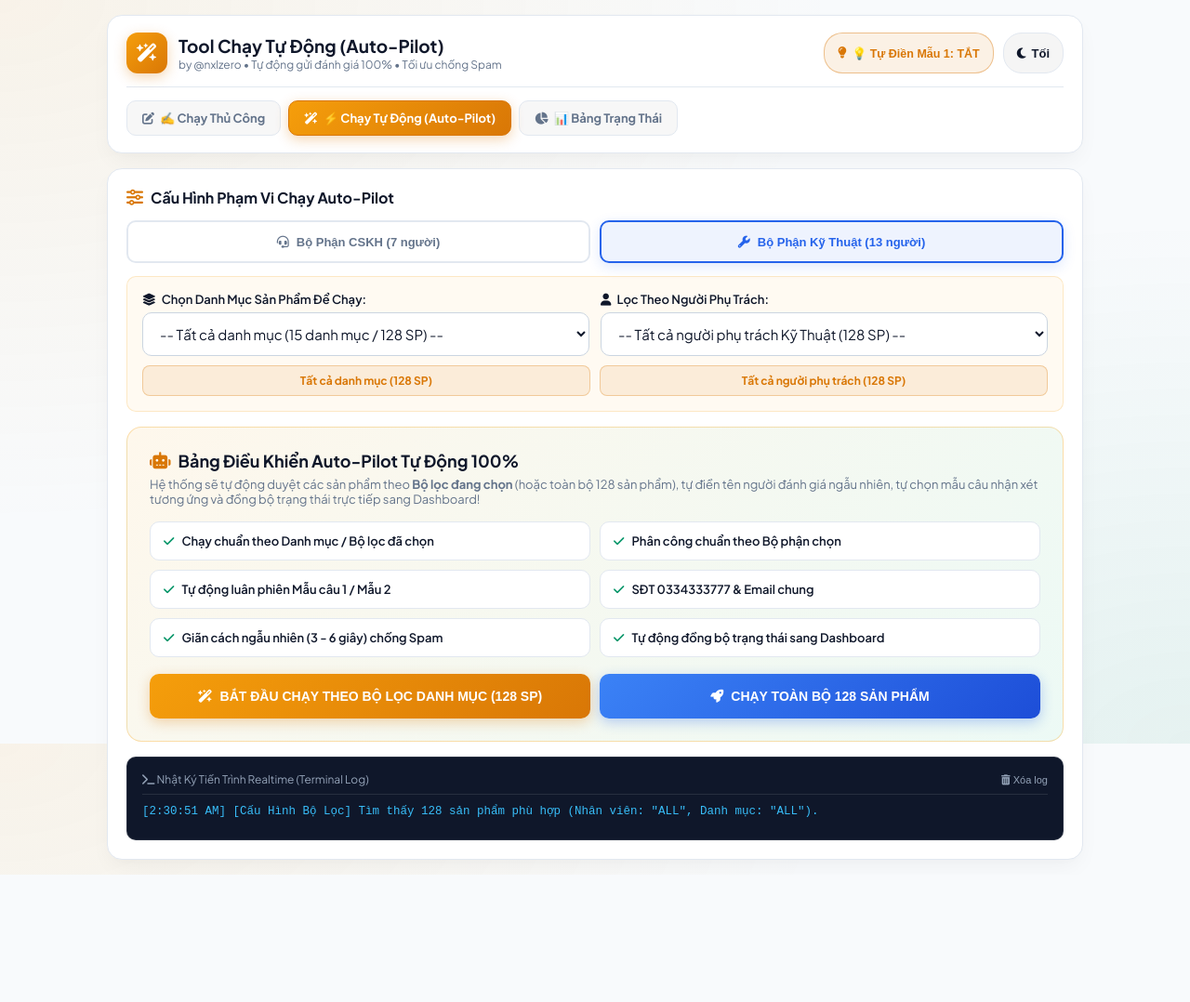
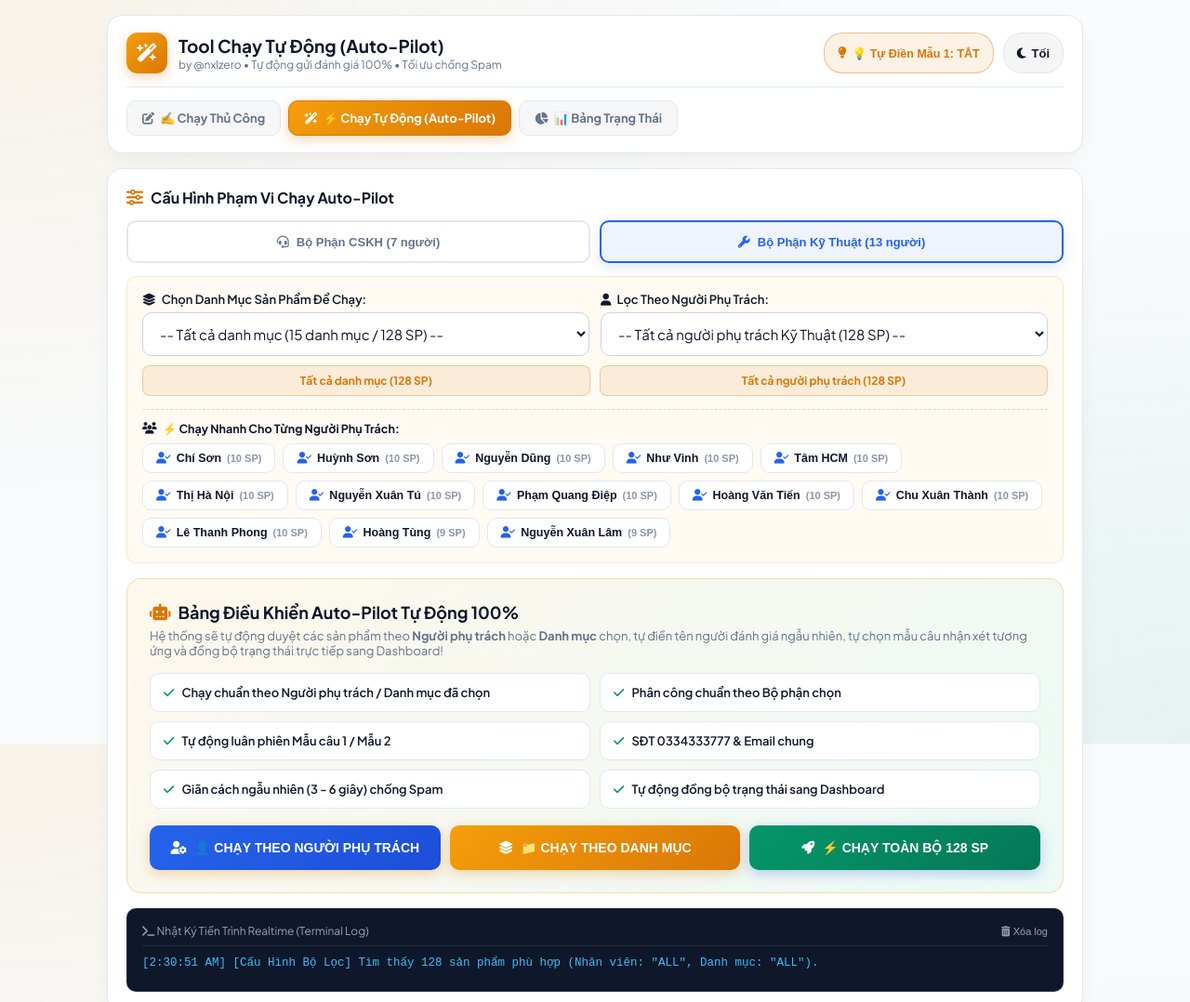
Before and after one commit to nxl2010/reviewtool, a website: page autopilot.html in a window 1280 px wide. Shown: the top 1078 px of the page at 93% size. Before the commit the page ends 941 px from the top, so only its background shows below. Drawn offline with Linux system fonts and the light colour scheme; no server answers.

Commit message:
feat: Add Auto-Pilot execution by individual staff member and quick staff action buttons

```diff
--- a/autopilot.html
+++ b/autopilot.html
@@ -529,6 +529,12 @@
             <span class="badge-user" id="categoryProductCountBadge" style="flex: 1;">Danh mục: Tất cả (15 danh mục)</span>
             <span class="badge-user" id="staffProductCountBadge" style="flex: 1;">Phụ trách: Tất cả sản phẩm</span>
           </div>
+
+          <!-- Quick Staff Buttons Bar -->
+          <div style="margin-top: 14px; padding-top: 12px; border-top: 1px dashed rgba(217, 119, 6, 0.3);">
+            <label style="font-weight: 700; margin-bottom: 8px; font-size: 12.5px;"><i class="fa-solid fa-users"></i> ⚡ Chạy Nhanh Cho Từng Người Phụ Trách:</label>
+            <div id="quickStaffButtonsContainer" style="display: flex; gap: 8px; flex-wrap: wrap; margin-top: 6px;"></div>
+          </div>
         </div>
 
         <!-- Auto-Pilot Central Console Card -->
@@ -537,11 +543,11 @@
             <i class="fa-solid fa-robot" style="color:var(--accent-gold);"></i> Bảng Điều Khiển Auto-Pilot Tự Động 100%
           </h2>
           <p style="font-size:13px; color:var(--text-muted);" id="autoPilotDescription">
-            Hệ thống sẽ tự động duyệt các sản phẩm theo <strong>Bộ lọc đang chọn</strong> (hoặc toàn bộ 128 sản phẩm), tự điền tên người đánh giá ngẫu nhiên, tự chọn mẫu câu nhận xét tương ứng và đồng bộ trạng thái trực tiếp sang Dashboard!
+            Hệ thống sẽ tự động duyệt các sản phẩm theo <strong>Người phụ trách</strong> hoặc <strong>Danh mục</strong> chọn, tự điền tên người đánh giá ngẫu nhiên, tự chọn mẫu câu nhận xét tương ứng và đồng bộ trạng thái trực tiếp sang Dashboard!
           </p>
 
           <div class="autopilot-features-grid">
-            <div class="feature-item" id="featureItemCatCount"><i class="fa-solid fa-check" style="color:var(--success);"></i> Chạy chuẩn theo Danh mục / Bộ lọc đã chọn</div>
+            <div class="feature-item" id="featureItemCatCount"><i class="fa-solid fa-check" style="color:var(--success);"></i> Chạy chuẩn theo Người phụ trách / Danh mục đã chọn</div>
             <div class="feature-item"><i class="fa-solid fa-check" style="color:var(--success);"></i> Phân công chuẩn theo Bộ phận chọn</div>
             <div class="feature-item"><i class="fa-solid fa-check" style="color:var(--success);"></i> Tự động luân phiên Mẫu câu 1 / Mẫu 2</div>
             <div class="feature-item"><i class="fa-solid fa-check" style="color:var(--success);"></i> SĐT 0334333777 & Email chung</div>
@@ -561,13 +567,16 @@
             <div id="autoPilotCurrentItemText" style="font-size:13px; color:var(--primary); margin-top:8px; font-weight:700;"></div>
           </div>
 
-          <!-- Action Buttons -->
+          <!-- Action Buttons Grid -->
           <div class="form-actions" style="margin-top:18px; display:flex; gap:10px; flex-wrap:wrap;">
-            <button id="btnStartAutoPilot" class="btn btn-warning" style="flex:1;">
-              <i class="fa-solid fa-wand-magic-sparkles"></i> BẮT ĐẦU CHẠY THEO BỘ LỌC DANH MỤC
+            <button id="btnStartAutoPilotStaff" class="btn btn-warning" style="flex:1; min-width: 220px; background: linear-gradient(135deg, #2563eb, #1d4ed8);">
+              <i class="fa-solid fa-user-gear"></i> 👤 CHẠY THEO NGƯỜI PHỤ TRÁCH
             </button>
-            <button id="btnStartAutoPilotAll" class="btn btn-primary" style="flex:1;">
-              <i class="fa-solid fa-rocket"></i> CHẠY TOÀN BỘ 128 SẢN PHẨM
+            <button id="btnStartAutoPilot" class="btn btn-warning" style="flex:1; min-width: 220px;">
+              <i class="fa-solid fa-layer-group"></i> 📁 CHẠY THEO DANH MỤC
+            </button>
+            <button id="btnStartAutoPilotAll" class="btn btn-primary" style="flex:1; min-width: 220px; background: linear-gradient(135deg, #059669, #047857);">
+              <i class="fa-solid fa-rocket"></i> ⚡ CHẠY TOÀN BỘ 128 SP
             </button>
             <button id="btnStopAutoPilot" class="btn btn-danger" style="display: none; width:100%;">
               <i class="fa-solid fa-circle-stop"></i> DỪNG TIẾN TRÌNH AUTO-PILOT
--- a/autopilot.js
+++ b/autopilot.js
@@ -43,9 +43,11 @@ document.addEventListener('DOMContentLoaded', async () => {
   const staffProductCountBadge = document.getElementById('staffProductCountBadge');
   const categoryProductCountBadge = document.getElementById('categoryProductCountBadge');
 
+  const btnStartAutoPilotStaff = document.getElementById('btnStartAutoPilotStaff');
   const btnStartAutoPilot = document.getElementById('btnStartAutoPilot');
   const btnStartAutoPilotAll = document.getElementById('btnStartAutoPilotAll');
   const btnStopAutoPilot = document.getElementById('btnStopAutoPilot');
+  const quickStaffButtonsContainer = document.getElementById('quickStaffButtonsContainer');
   const autoPilotProgressSection = document.getElementById('autoPilotProgressSection');
   const autoPilotProgressText = document.getElementById('autoPilotProgressText');
   const autoPilotProgressPercent = document.getElementById('autoPilotProgressPercent');
@@ -266,6 +268,45 @@ document.addEventListener('DOMContentLoaded', async () => {
       opt.textContent = `👤 ${deptTitle}: ${s.staffName} (${s.count} SP)`;
       staffSelect.appendChild(opt);
     });
+
+    renderQuickStaffButtons(sList);
+  }
+
+  function renderQuickStaffButtons(sList) {
+    if (!quickStaffButtonsContainer) return;
+    quickStaffButtonsContainer.innerHTML = '';
+
+    sList.forEach(s => {
+      const btn = document.createElement('button');
+      btn.type = 'button';
+      btn.className = 'btn-quick-staff';
+      btn.style.cssText = `
+        padding: 8px 14px;
+        background: var(--card-bg);
+        border: 1px solid var(--card-border);
+        border-radius: var(--radius-md);
+        font-size: 12.5px;
+        font-weight: 700;
+        color: var(--text-main);
+        cursor: pointer;
+        display: inline-flex;
+        align-items: center;
+        gap: 6px;
+        transition: all 0.2s ease;
+      `;
+      btn.innerHTML = `<i class="fa-solid fa-user-check" style="color:var(--primary);"></i> ${s.staffName} <span style="font-size:11px; opacity:0.75; color:var(--text-muted);">(${s.count} SP)</span>`;
+
+      btn.addEventListener('click', () => {
+        if (staffSelect) staffSelect.value = s.staffName;
+        if (categorySelect) categorySelect.value = 'ALL';
+        filterProducts();
+
+        const staffProducts = allProducts.filter(p => p.assignee === s.staffName);
+        runAutoPilotLoop(staffProducts, `Nhân Viên: ${s.staffName}`);
+      });
+
+      quickStaffButtonsContainer.appendChild(btn);
+    });
   }
 
   function populateCategoryDropdown(products) {
@@ -318,11 +359,17 @@ document.addEventListener('DOMContentLoaded', async () => {
   function updateAutoPilotUI(selectedCat, selectedStaff, count) {
     if (btnStartAutoPilot) {
       if (selectedCat !== 'ALL') {
-        btnStartAutoPilot.innerHTML = `<i class="fa-solid fa-wand-magic-sparkles"></i> CHẠY TỰ ĐỘNG DANH MỤC "${selectedCat}" (${count} SP)`;
-      } else if (selectedStaff !== 'ALL') {
-        btnStartAutoPilot.innerHTML = `<i class="fa-solid fa-wand-magic-sparkles"></i> CHẠY TỰ ĐỘNG CHO "${selectedStaff}" (${count} SP)`;
+        btnStartAutoPilot.innerHTML = `<i class="fa-solid fa-layer-group"></i> 📁 CHẠY DANH MỤC "${selectedCat}" (${count} SP)`;
       } else {
-        btnStartAutoPilot.innerHTML = `<i class="fa-solid fa-wand-magic-sparkles"></i> BẮT ĐẦU CHẠY THEO BỘ LỌC DANH MỤC (${count} SP)`;
+        btnStartAutoPilot.innerHTML = `<i class="fa-solid fa-layer-group"></i> 📁 CHẠY THEO DANH MỤC`;
+      }
+    }
+
+    if (btnStartAutoPilotStaff) {
+      if (selectedStaff !== 'ALL') {
+        btnStartAutoPilotStaff.innerHTML = `<i class="fa-solid fa-user-gear"></i> 👤 CHẠY CHO "${selectedStaff}" (${count} SP)`;
+      } else {
+        btnStartAutoPilotStaff.innerHTML = `<i class="fa-solid fa-user-gear"></i> 👤 CHẠY THEO NGƯỜI PHỤ TRÁCH`;
       }
     }
   }
@@ -425,21 +472,27 @@ document.addEventListener('DOMContentLoaded', async () => {
     stopAutoPilot();
   }
 
+  if (btnStartAutoPilotStaff) {
+    btnStartAutoPilotStaff.addEventListener('click', () => {
+      const selectedStaff = staffSelect ? staffSelect.value : 'ALL';
+      if (selectedStaff === 'ALL') {
+        alert('Vui lòng chọn 1 người phụ trách cụ thể trong danh sách hoặc bấm nút chạy nhanh theo từng người!');
+        return;
+      }
+      const staffProducts = allProducts.filter(p => p.assignee === selectedStaff);
+      runAutoPilotLoop(staffProducts, `Nhân Viên: ${selectedStaff}`);
+    });
+  }
+
   if (btnStartAutoPilot) {
     btnStartAutoPilot.addEventListener('click', () => {
-      const selectedStaff = staffSelect ? staffSelect.value : 'ALL';
       const selectedCat = categorySelect ? categorySelect.value : 'ALL';
-
-      let filtered = allProducts;
-      if (selectedStaff !== 'ALL') filtered = filtered.filter(p => p.assignee === selectedStaff);
-      if (selectedCat !== 'ALL') filtered = filtered.filter(p => (p.category || 'Chưa phân loại') === selectedCat);
-
-      let scopeName = 'Bộ Lọc Hiện Tại';
-      if (selectedCat !== 'ALL') scopeName = `Danh Mục: ${selectedCat}`;
-      else if (selectedStaff !== 'ALL') scopeName = `Nhân Viên: ${selectedStaff}`;
-      else scopeName = '128 Sản Phẩm';
-
-      runAutoPilotLoop(filtered, scopeName);
+      if (selectedCat === 'ALL') {
+        alert('Vui lòng chọn 1 danh mục cụ thể trong ô "Chọn Danh Mục Sản Phẩm Để Chạy"!');
+        return;
+      }
+      const catProducts = allProducts.filter(p => (p.category || 'Chưa phân loại') === selectedCat);
+      runAutoPilotLoop(catProducts, `Danh Mục: ${selectedCat}`);
     });
   }
 
@@ -458,6 +511,7 @@ document.addEventListener('DOMContentLoaded', async () => {
 
   function stopAutoPilot() {
     isAutoPilotRunning = false;
+    if (btnStartAutoPilotStaff) btnStartAutoPilotStaff.style.display = 'inline-flex';
     if (btnStartAutoPilot) btnStartAutoPilot.style.display = 'inline-flex';
     if (btnStartAutoPilotAll) btnStartAutoPilotAll.style.display = 'inline-flex';
     if (btnStopAutoPilot) btnStopAutoPilot.style.display = 'none';
```
Also changed, not shown: public/autopilot.html (+16 -7 lines), public/autopilot.js (+70 -16 lines).
